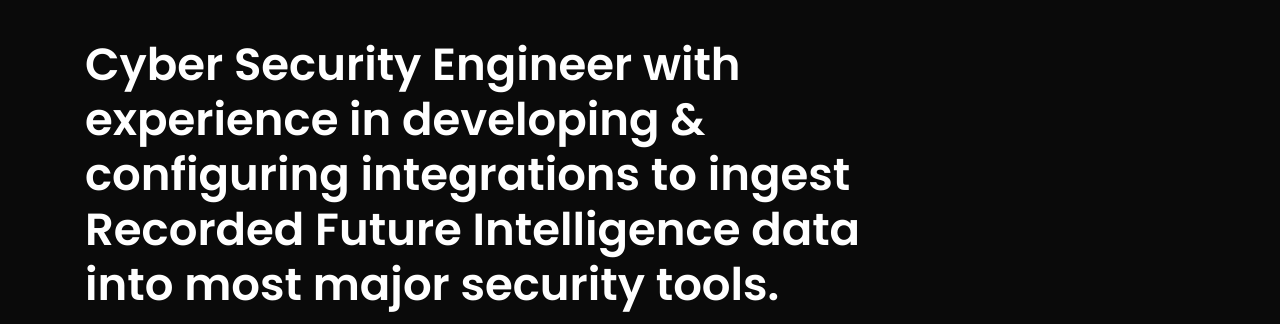
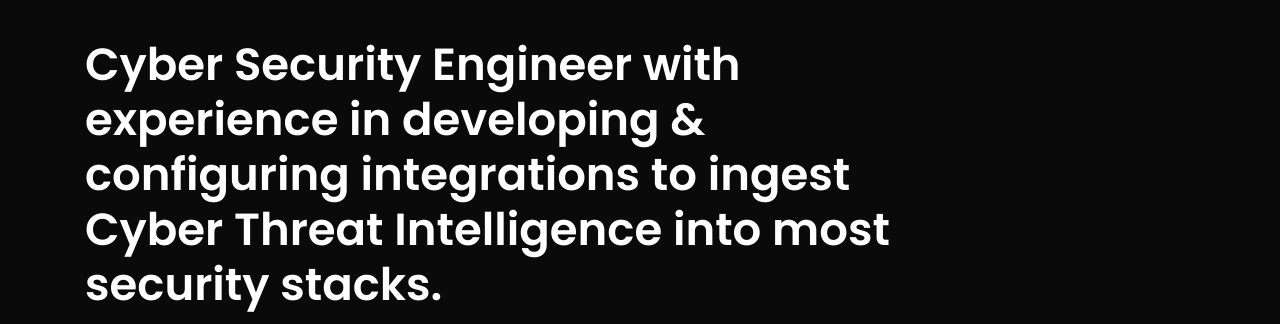
Before and after one commit to raoliver92/raoliver92.github.io, a plain HTML site: page index.html in a window 1280 px wide. Shown: the part 476-800 px from the top of the page. Drawn offline with nearby package versions, Linux system fonts and the light colour scheme; no server answers.

Commit message:
Update index.html

```diff
--- a/index.html
+++ b/index.html
@@ -53,7 +53,7 @@
                                 <!-- section-title start  -->
                                 <div class="section-title">
                                     <h1 class="wow fadeInUp" data-wow-delay=".2s">About Me</h1>
-                                    <h2 class="wow fadeInUp" data-wow-delay=".4s">Cyber Security Engineer with experience in developing & configuring integrations to ingest Recorded Future Intelligence data into most major security tools.</h2>
+                                    <h2 class="wow fadeInUp" data-wow-delay=".4s">Cyber Security Engineer with experience in developing & configuring integrations to ingest Cyber Threat Intelligence into most security stacks.</h2>
                                 </div>
                                 <!-- section-title end  -->
                             </div>
```
